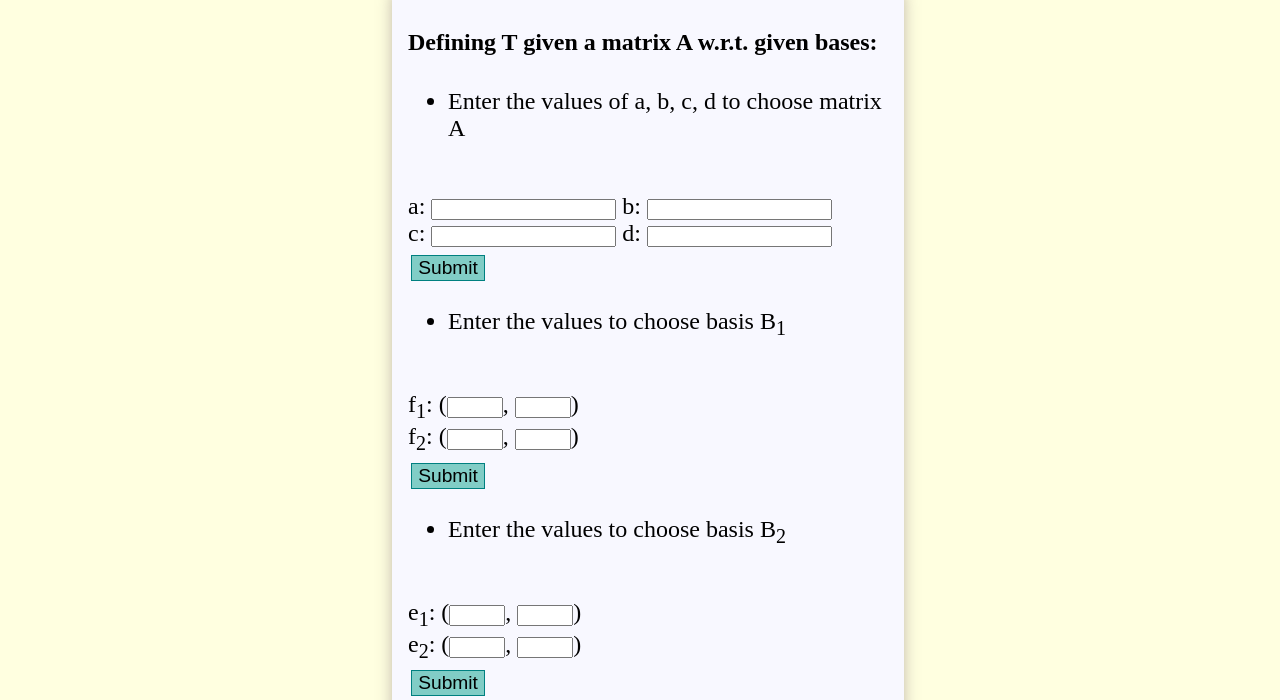
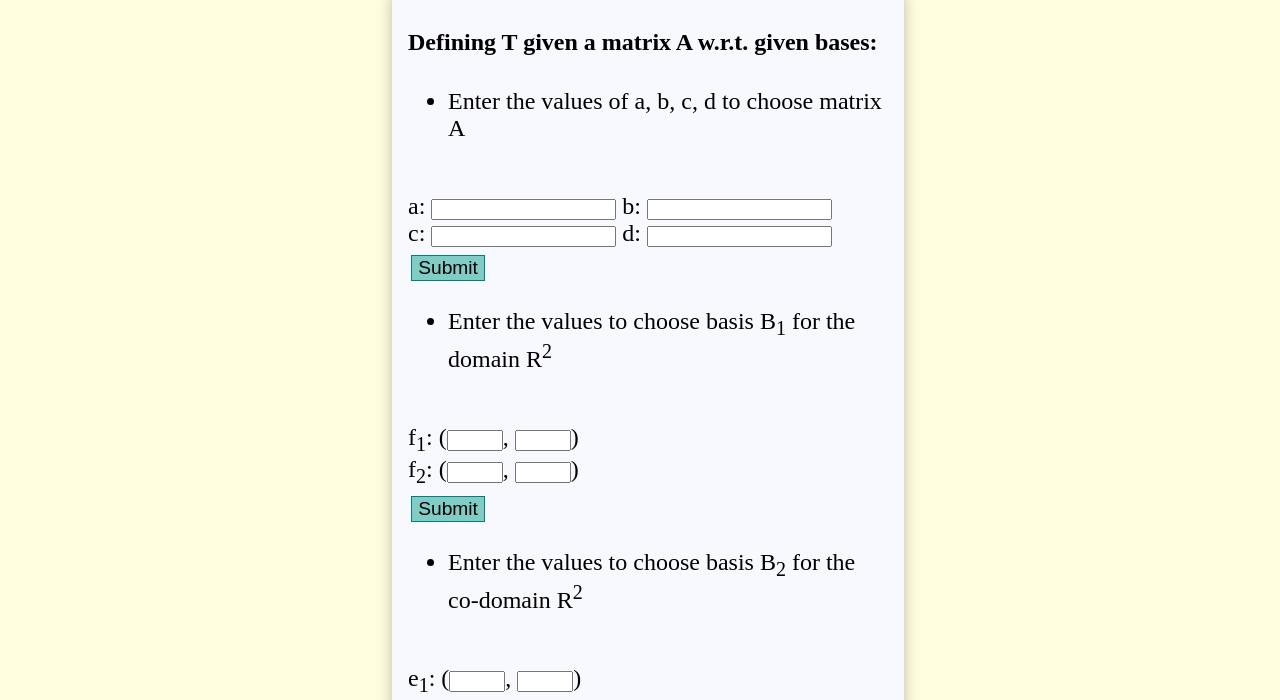
Before and after one commit to virtual-labs/exp-linear-transformation-matrices-dei, a plain HTML site: page experiment/simulation/lt.html in a window 1280 px wide. Shown: the part 80-780 px from the top of the page. Drawn offline with nearby package versions, Linux system fonts and the light colour scheme; some packages are replaced by stand-ins of ours.

Commit message:
Update lt.html

```diff
--- a/experiment/simulation/lt.html
+++ b/experiment/simulation/lt.html
@@ -65,7 +65,7 @@
         <p>B<sub>2</sub> = {e<sub>1</sub>, e<sub>2</sub>}</p> -->
 
         <!-- <h4>Thus we choose basis for the domain R<sup>2</sup> as B<sub>1</sub> = </h4> -->
-        <ul><li><label>Enter the values to choose basis B<sub>1</sub></label></li></ul><br>
+        <ul><li><label>Enter the values to choose basis B<sub>1</sub> for the domain R<sup>2</sup></label></li></ul><br>
         <label>f<sub>1</sub>: </label>
         (<input type="number" id="f11" style="width:3rem">, <input type="number" id="f12" style="width:3rem">)<br>
         <label>f<sub>2</sub>: </label>
@@ -75,7 +75,7 @@
         <p id="displayb1"></p>
 
         <!-- <h4>Thus we choose basis for the co-domain R<sup>2</sup> as B<sub>2</sub> = </h4> -->
-        <ul><li><label>Enter the values to choose basis B<sub>2</sub></label></li></ul><br>
+        <ul><li><label>Enter the values to choose basis B<sub>2</sub> for the co-domain R<sup>2</sup></label></li></ul><br>
         <label>e<sub>1</sub>: </label>
         (<input type="number" id="e11" style="width:3rem">, <input type="number" id="e12" style="width:3rem">)<br>
         <label>e<sub>2</sub>: </label>
```
